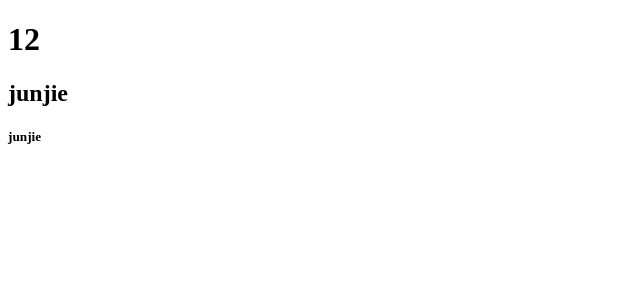
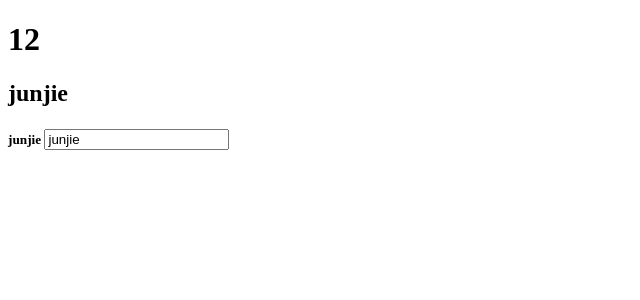
Before and after one commit to zhaojunjie163/angular2-quickstart, an Angular app: page / in a window 1280 px wide. Shown: the top 300 px of the page, without its empty margins (0-640 px from the left). Built offline with nearby package versions, Linux system fonts and the light colour scheme.

Commit message:
this is to illustrate two way binding

```diff
--- a/src/app/app.component.html
+++ b/src/app/app.component.html
@@ -8,4 +8,5 @@
 </h2>
 <h5>
   {{hero.name}}
+  <input [(ngModel)]="hero.name" placeholder="name">
 </h5>
```
